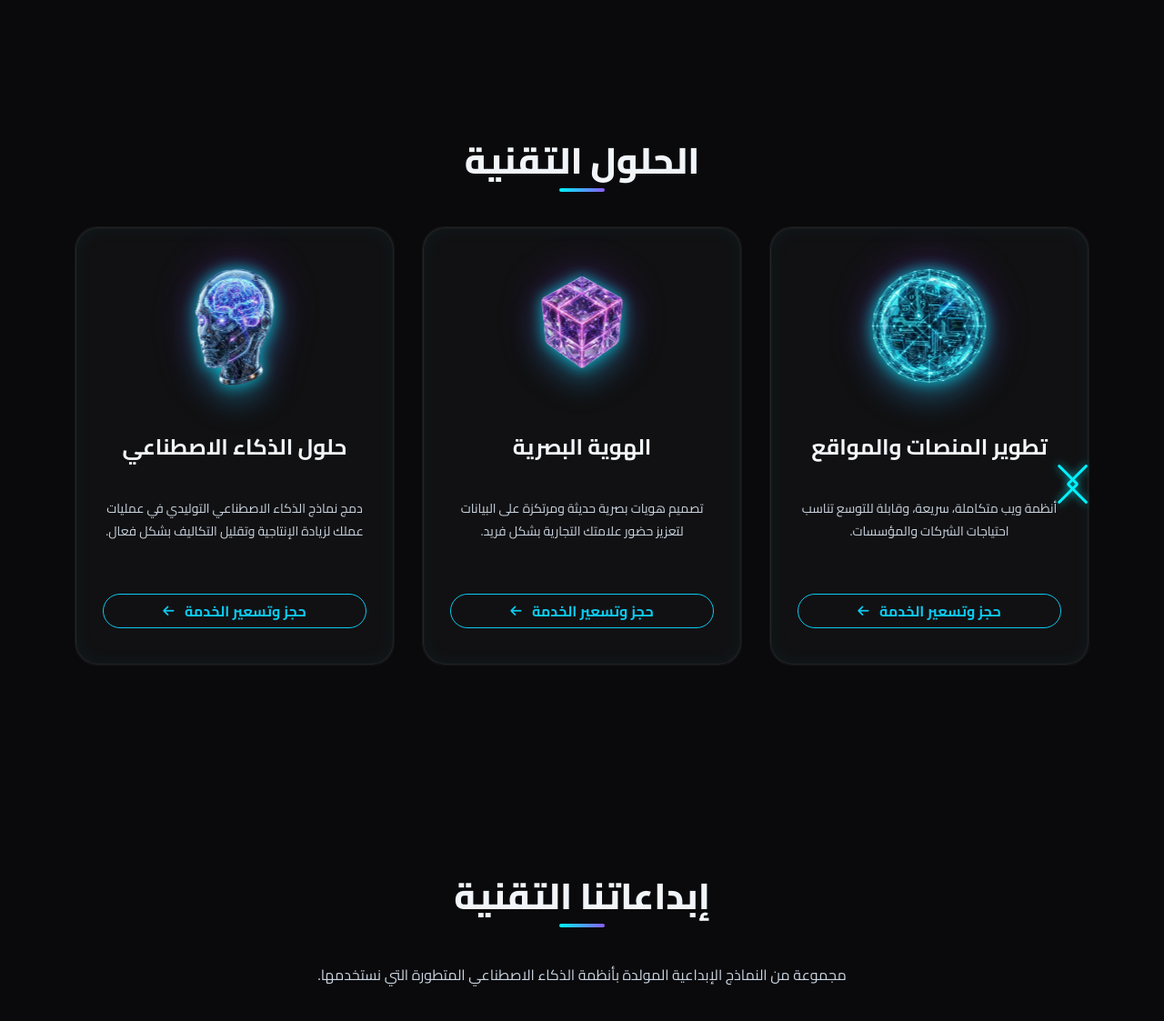
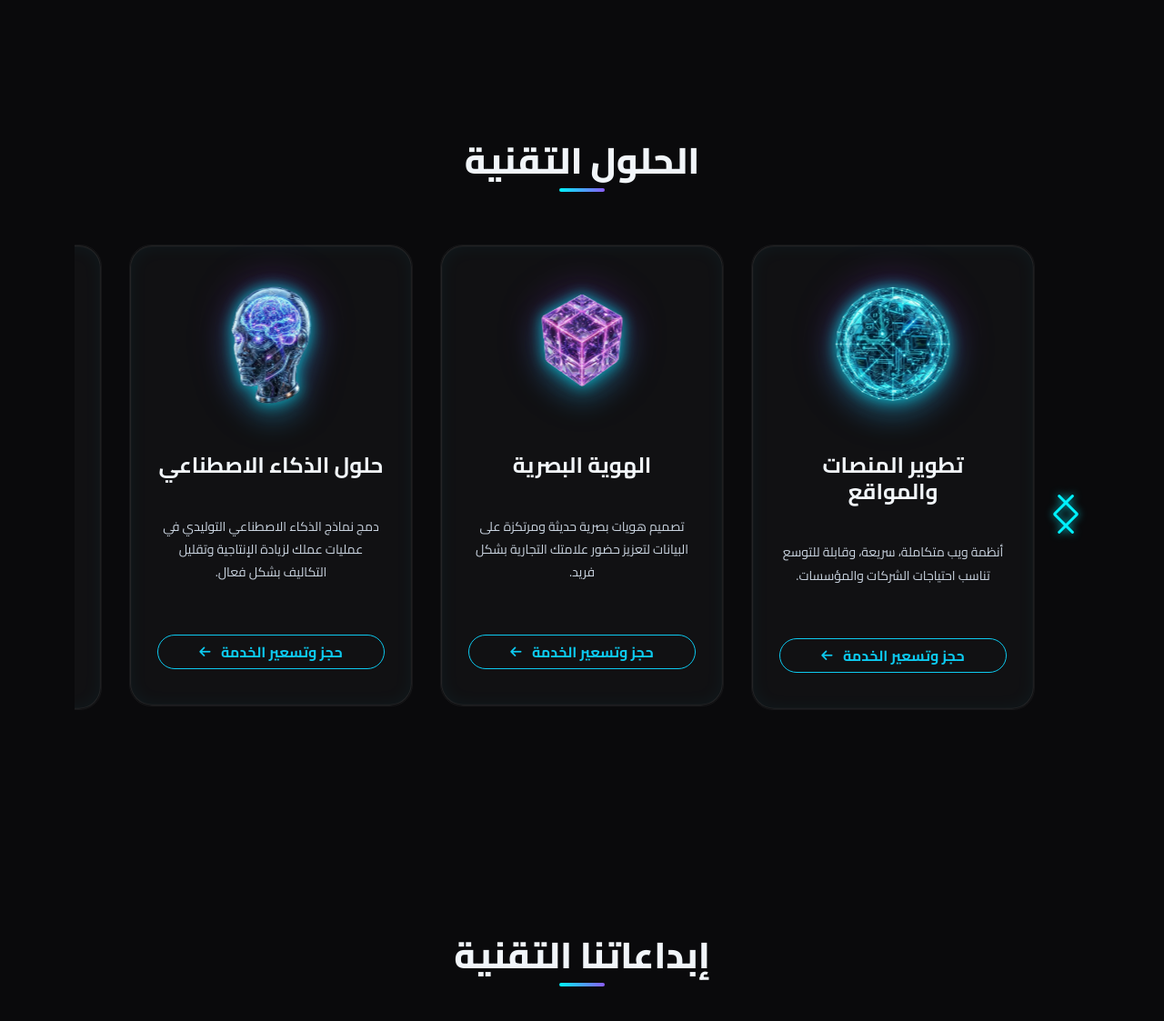
Before and after one commit to AlaliKhaled/ID-Genix, a Flask app: page / in a window 1280 px wide. Shown: the part 819-1942 px from the top of the page at 91% size. Run offline with Flask 3, Linux system fonts and the light colour scheme; some libraries are stand-ins or nearby versions.

Commit message:
Optimize Swiper UX: fix arrows positioning, add mobile peeking effect, and refine sliding animation loop.

```diff
--- a/static/css/style.css
+++ b/static/css/style.css
@@ -16,6 +16,16 @@
 
         #services .row, #services [class*="col-"], #services .hidden-element {
             transform-style: preserve-3d;
+        }
+
+        .services-swiper {
+            padding: 20px 0 !important;
+            position: relative;
+        }
+        @media (min-width: 768px) {
+            .services-swiper {
+                padding: 20px 60px !important;
+            }
         }
 
         html {
--- a/templates/index.html
+++ b/templates/index.html
@@ -210,8 +210,8 @@
             </div>
             </div>
             <!-- Navigation -->
-            <div class="swiper-button-next" style="color: var(--neon-blue); right: 0px; filter: drop-shadow(0 0 5px rgba(0,242,255,0.8));"></div>
-            <div class="swiper-button-prev" style="color: var(--neon-blue); left: 0px; filter: drop-shadow(0 0 5px rgba(0,242,255,0.8));"></div>
+            <div class="swiper-button-next d-none d-md-flex" style="color: var(--neon-blue); right: 15px; filter: drop-shadow(0 0 5px rgba(0,242,255,0.8));"></div>
+            <div class="swiper-button-prev d-none d-md-flex" style="color: var(--neon-blue); left: 15px; filter: drop-shadow(0 0 5px rgba(0,242,255,0.8));"></div>
             <!-- Pagination -->
             <div class="swiper-pagination mt-4 position-relative"></div>
         </div>
@@ -418,9 +418,9 @@
     <script defer>
         document.addEventListener('DOMContentLoaded', () => {
             const swiper = new Swiper('.services-swiper', {
-                slidesPerView: 1.2,
-                spaceBetween: 30,
-                centeredSlides: true,
+                slidesPerView: 1.15,
+                spaceBetween: 15,
+                centeredSlides: false,
                 grabCursor: true,
                 loop: true,
                 navigation: {
@@ -433,8 +433,29 @@
                     dynamicBullets: true,
                 },
                 breakpoints: {
-                    768: { slidesPerView: 2, centeredSlides: false },
-                    1024: { slidesPerView: 3, centeredSlides: false },
+                    768: { slidesPerView: 2, spaceBetween: 20, centeredSlides: false },
+                    1024: { slidesPerView: 3, spaceBetween: 30, centeredSlides: false },
+                },
+                on: {
+                    init: function () {
+                        const swiperObserver = new IntersectionObserver((entries, obs) => {
+                            entries.forEach(entry => {
+                                if (entry.isIntersecting) {
+                                    const el = entry.target;
+                                    const anim = el.getAttribute('data-animation') || 'animate__fadeInUp';
+                                    const delay = el.getAttribute('data-delay');
+                                    if (delay) el.style.animationDelay = delay;
+                                    el.classList.remove('hidden-element');
+                                    el.classList.add('animate__animated', anim);
+                                    obs.unobserve(el);
+                                }
+                            });
+                        }, { threshold: 0.1 });
+
+                        this.slides.forEach(slide => {
+                            swiperObserver.observe(slide);
+                        });
+                    }
                 }
             });
         });
```
